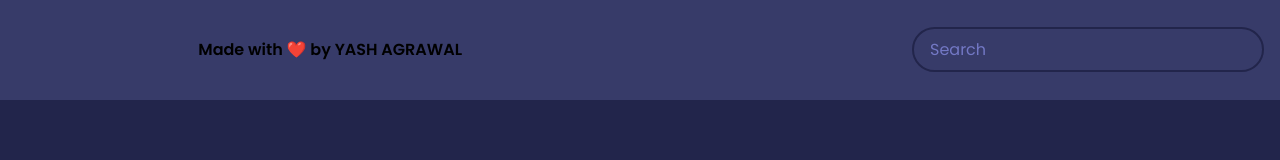
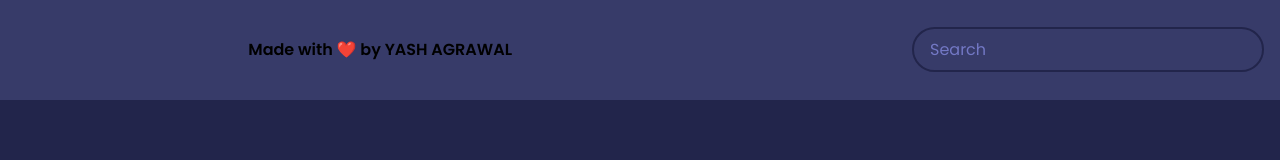
Before and after one commit to Yash-Aggrawal/MovieApp, a plain HTML site: page index.html in a window 1280 px wide. Drawn offline with Linux system fonts and the light colour scheme; no server answers.

Commit message:
Update index.css

```diff
--- a/index.css
+++ b/index.css
@@ -119,7 +119,7 @@ main {
 
 .main-heading {
     position: relative;
-    right: 450px;
+    right: 400px;
 }
 
 @media (max-width: 1000px) {
```
